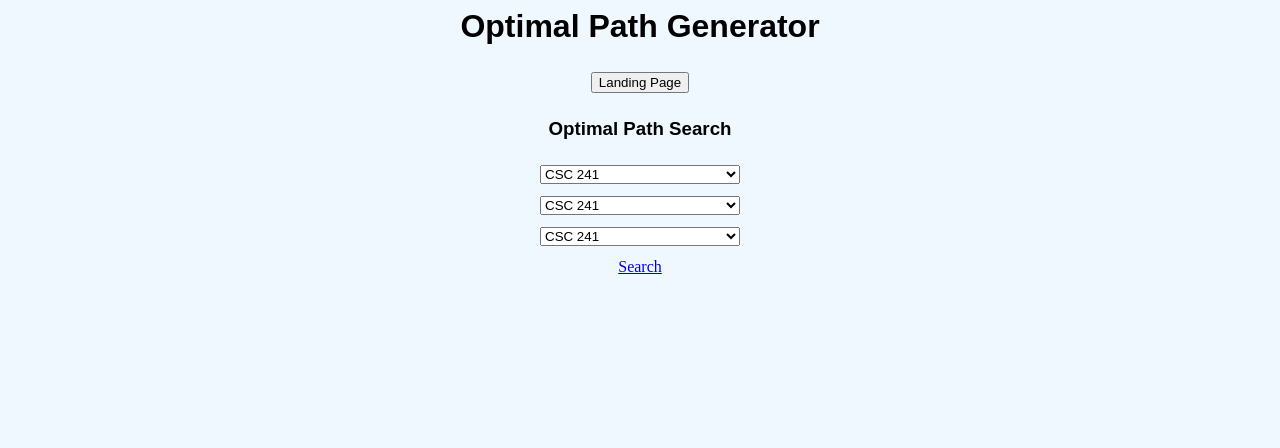
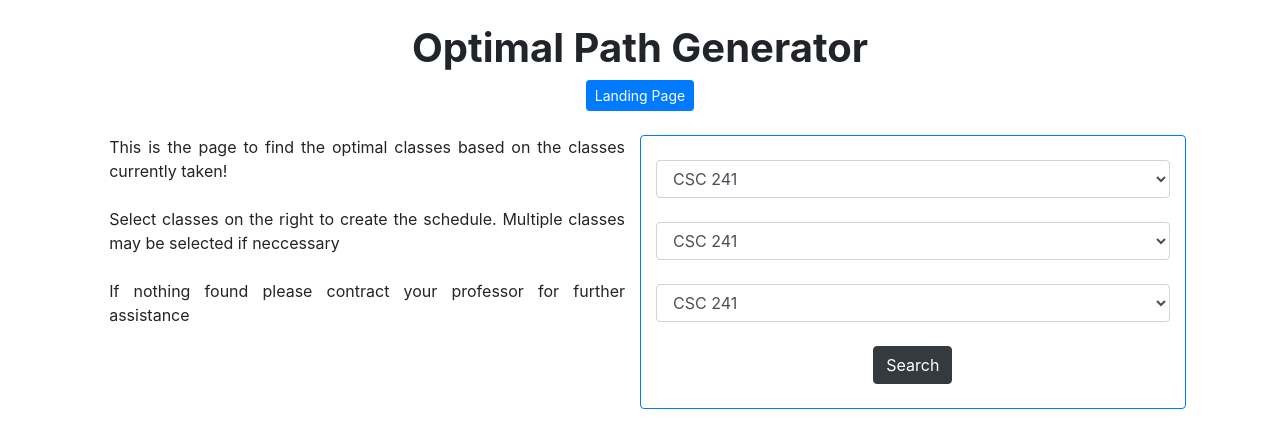
Before and after one commit to aerocat/CSC394-Project, a Django app: page /opath/ in a window 1280 px wide. Shown: the top 448 px of that part. Run offline with Django 3.2, Linux system fonts and the light colour scheme; the page is wider than the window, and the part outside it is not shown; some libraries are stand-ins or nearby versions.

Commit message:
update html

```diff
--- a/capstone/opath/templates/opath.html
+++ b/capstone/opath/templates/opath.html
@@ -1,10 +1,9 @@
-{% load staticfiles %}
 
-<link rel="stylesheet" href="{% static 'opath/style.css' %}" />
 
 
 <html>
     <head>
+            <link rel="stylesheet" href="https://stackpath.bootstrapcdn.com/bootstrap/4.1.0/css/bootstrap.min.css" integrity="sha384-9gVQ4dYFwwWSjIDZnLEWnxCjeSWFphJiwGPXr1jddIhOegiu1FwO5qRGvFXOdJZ4" crossorigin="anonymous">
         <title>
             Optimal path
         </title>
@@ -12,45 +11,52 @@
 
     <!--basic html for this page. Links will be added instead of buttons as time goes on-->
     <body>
-
-        <h1>
+        <br>
+        <h1 class="font-weight-bold text-center">
             Optimal Path Generator
         </h1>
 
         <div align = "center">
-            <a href='/'><button type= "button"> Landing Page</button> </a>
+            <a href='/'><button type= "button" class = "btn btn-primary btn-sm"> Landing Page</button> </a>
         </div>
-
+        <br>
 
         <!--Main content which is basic selects-->
-        <h3>
-            Optimal Path Search
-        </h3>
+        <div class= "row">
 
-        <div align="center">
-            <select>
+            <div class = "col-sm-5 offset-sm-1 ">
+                <p class= "text-justify">  This is the page to find the optimal classes based on the classes currently taken! <br><br>Select classes on the right to create the schedule. Multiple classes may be selected if neccessary<br>
+                  <br>If nothing found please contract your professor for further assistance</p>
+            </div>
+            <div class= "col-sm-5 border border-primary rounded">
+                <br>
+                    <select class = "form-control">
                         <option value= "CSC 241">CSC 241</option>
                         <option value= "CSC 394">CSC 394</option>
                         <option value= "CSC 301">CSC 301</option>
 
                     </select>
-        </div>
-        <div align="center">
-            <select>
+                    <br>
+                    <select class = "form-control">
                         <option value= "CSC 241">CSC 241</option>
                         <option value= "CSC 394">CSC 394</option>
                         <option value= "CSC 301">CSC 301</option>
                     </select>
-        </div>
-            <div align="center">
-                <select>
+                    <br>
+                        <select class = "form-control">
                             <option value= "CSC 241">CSC 241</option>
                             <option value= "CSC 394">CSC 394</option>
                             <option value= "CSC 301">CSC 301</option>
                         </select>
+                        <br>
+                    <div align="center">
+
+                            <a href= '/course_search'><button type= "button" class = "btn btn-dark">Search</button></a>
                         </div>
-        <div align="center">
-            <a href= '/course_search'>Search</a>
+                        <br>
             </div>
+
+        </div>
+
     </body>
 </html>
```
Lines whose indentation alone changed are shown as unchanged.
